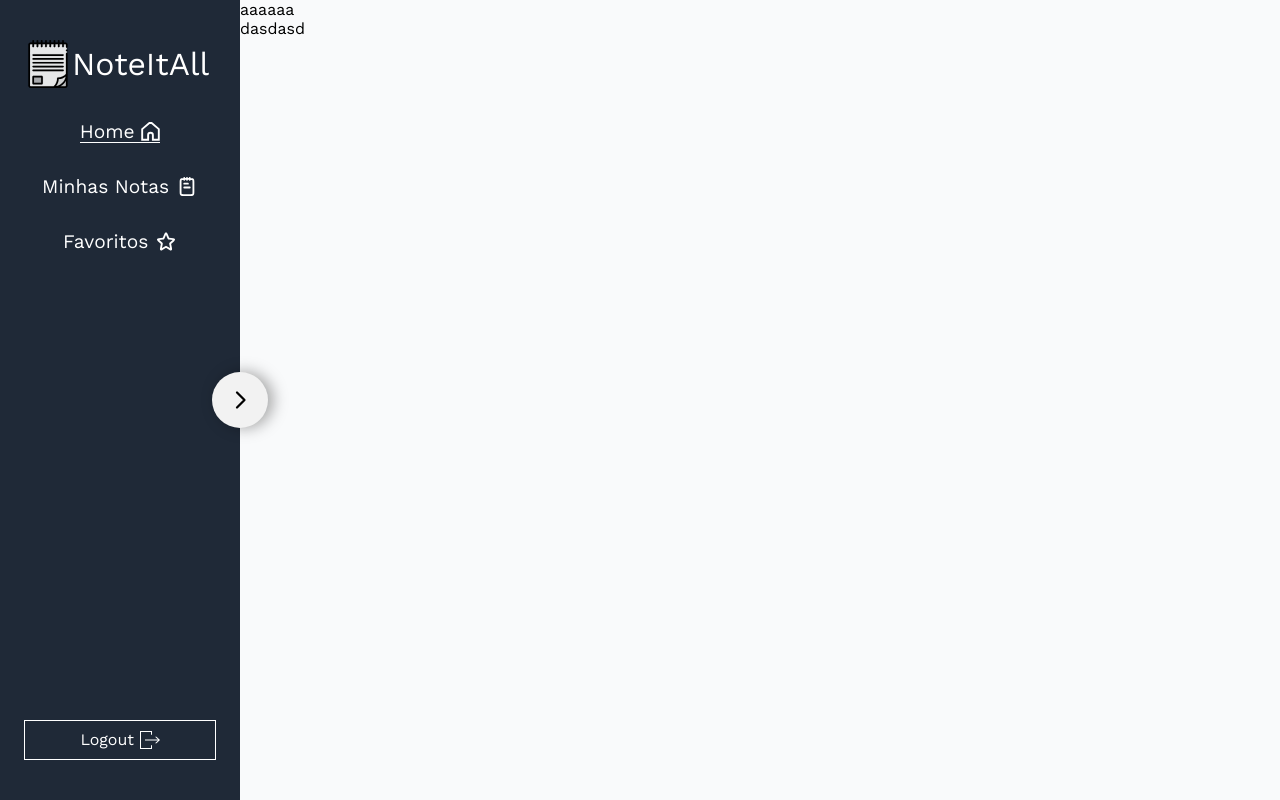
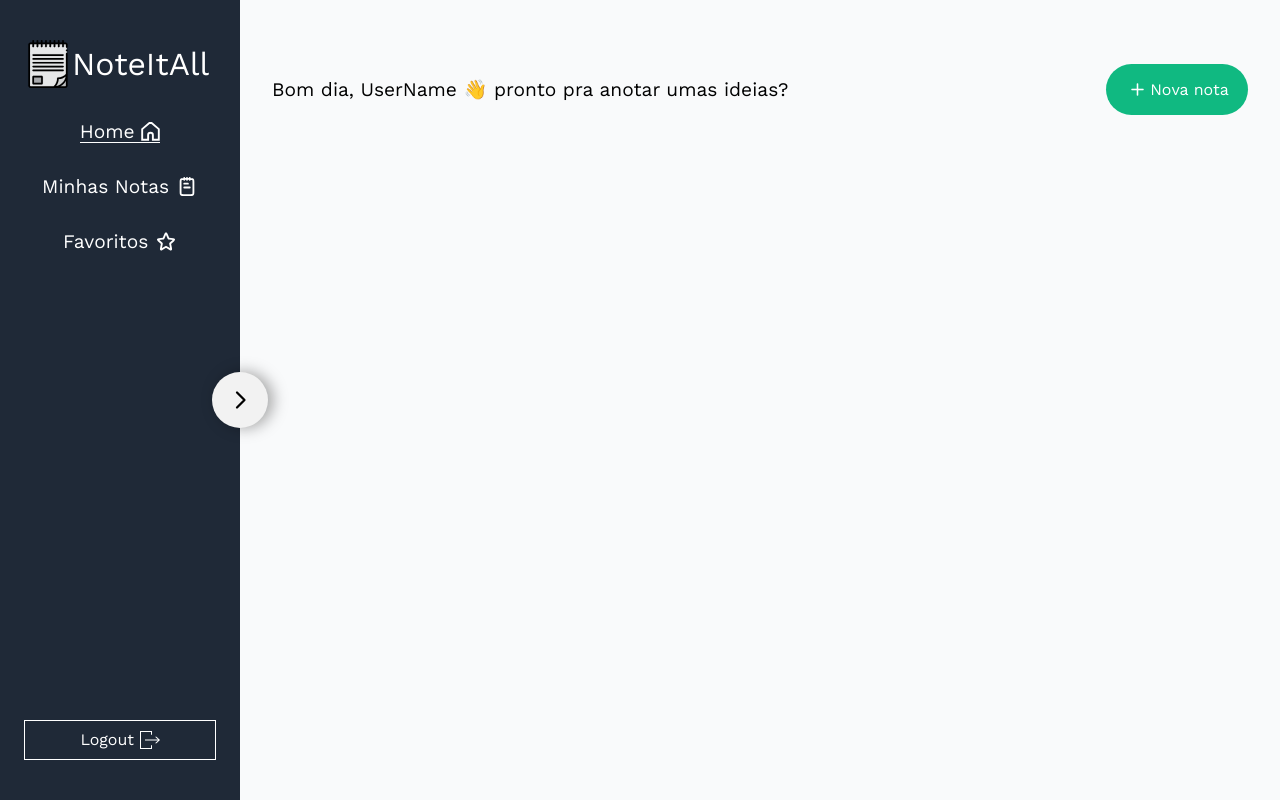
Before and after one commit to ArthurGehlen/noteItAll, a React (Vite) app: page /home in a window 1280 px wide. Built offline with nearby package versions, Linux system fonts and the light colour scheme; no server answers; the database is empty; sample sign-in values are in the browser's storage.

Commit message:
Finalizando  a sidebar e começando os conteúdos da home

```diff
--- a/src/components/UI/ContentComponent.css
+++ b/src/components/UI/ContentComponent.css
@@ -1,11 +1,13 @@
 .content_component {
   grid-area: main;
+  padding: 2rem;
 }
 
 @media screen and (max-width: 618px) {
   .content_component {
     position: relative;
-    padding-left: 5rem;
+    padding: 1rem;
+    padding-left: 6rem;
     z-index: 1;
   }
 }
--- /dev/null
+++ b/src/components/UI/Header.css
@@ -0,0 +1,26 @@
+.header {
+  width: 100%;
+  display: flex;
+  justify-content: space-between;
+  padding: 1rem;
+  height: fit-content;
+  background: linear-gradient(#93c5fd 0%, #c7d2fe 90%);
+  border-radius: 0.6rem;
+}
+
+.user_area_header {
+  display: flex;
+  align-items: center;
+  gap: 1.25rem;
+}
+
+.user_area_header img {
+  border-radius: 50%;
+  max-width: 4rem;
+}
+
+.user_area_header h2 {
+  font-size: 1.6rem;
+  color: #fff;
+  font-weight: 400;
+}
--- /dev/null
+++ b/src/components/UI/Header.jsx
@@ -0,0 +1,21 @@
+// Utils
+import "./Header.css";
+import { useAuth } from "../../context/AuthProvider";
+
+const Header = () => {
+  const { profile } = useAuth();
+
+  if (!profile) return null; // verificação básica mas funcional :D
+
+  return (
+    <div className="header">
+      {/* planejo colocar um botão de configuração no futuro, ja estou adiantando a estrutura */}
+      <div className="user_area_header">
+        <img src={profile.avatar} alt="Avatar" />
+        <h2>{profile.username}</h2>
+      </div>
+    </div>
+  );
+};
+
+export default Header;
--- a/src/components/UI/Sidebar.css
+++ b/src/components/UI/Sidebar.css
@@ -35,6 +35,19 @@
 
 .sidebar_hidden img:not(.sidebar_logo img) {
   max-width: 1.8rem;
+}
+
+.sidebar_hidden .sidebar_links a::before {
+  display: none;
+}
+
+.sidebar_hidden .sidebar_links a {
+  padding: 0.6rem;
+}
+
+.sidebar_hidden .active_link {
+  border: 1px solid white;
+  border-radius: 50%;
 }
 
 /* AQUI termina a sidebar_hidden */
@@ -154,9 +167,9 @@
 
 .toggle_sidebar_btn img {
   min-width: 100%;
-  transition: 0.4s ease transform;
 }
 
+/* haja gambiarra */
 @media screen and (max-width: 618px) {
   .sidebar,
   .sidebar_hidden {
@@ -177,6 +190,10 @@
     z-index: 3;
   }
 
+  .sidebar_hidden .toggle_sidebar_btn {
+    right: calc(-3.5rem / 2);
+  }
+
   .toggle_sidebar_btn {
     right: 1rem;
     z-index: 4;
--- a/src/components/UI/Sidebar.jsx
+++ b/src/components/UI/Sidebar.jsx
@@ -1,10 +1,11 @@
 // Hooks
 import { Link } from "react-router-dom";
-import { useEffect, useState } from "react";
+import { useEffect } from "react";
 
 // Utils
 import "./Sidebar.css";
 import { useAuth } from "../../context/AuthProvider";
+import { usePreference } from "../../context/PreferencesProvider";
 
 // Images
 import logo from "../../assets/logo.svg";
@@ -22,18 +23,29 @@ const links = [
   { id: 3, link_name: "Favoritos", path: "/favorites", img: favorites_icon },
 ];
 
+// SIDEBAR FINALIZADA NÃO MEXER MAIS :)
+
 const Sidebar = ({ current_link }) => {
   const { logout } = useAuth();
-  const [isSidebarActive, setIsSidebarActive] = useState(true);
+  const { isSidebarActiveGlobal, setIsSidebarActiveGlobal } = usePreference();
 
-  const screen_width = window.innerWidth;
+  // é... o site funciona melhor em desktop
+  // mas acho q ficou bom :)
+  useEffect(() => {
+    const handleResize = () => {
+      if (window.innerWidth <= 618) {
+        setIsSidebarActiveGlobal(false);
+      }
+    };
 
-  useEffect(() => {
-    if (screen_width <= 618) setIsSidebarActive(false);
+    handleResize();
+    window.addEventListener("resize", handleResize); // gracias stackOverflow :D
+
+    return () => window.removeEventListener("resize", handleResize);
   }, []);
 
   return (
-    <div className={isSidebarActive ? "sidebar" : "sidebar_hidden"}>
+    <div className={isSidebarActiveGlobal ? "sidebar" : "sidebar_hidden"}>
       <header className="sidebar_header">
         <div className="sidebar_logo">
           <img src={logo} alt="Logo" />
@@ -64,13 +76,13 @@ const Sidebar = ({ current_link }) => {
       {/* na hora do design eu n pensei nisso kkkkk */}
       <button
         className="toggle_sidebar_btn"
-        onClick={() => setIsSidebarActive(!isSidebarActive)}
+        onClick={() => setIsSidebarActiveGlobal(!isSidebarActiveGlobal)}
       >
         <img
           src={sidebar_arrow}
           alt="Active"
           style={{
-            isSidebarActive: { transform: "rotate(-180deg)" },
+            isSidebarActiveGlobal: { transform: "rotate(-180deg)" },
           }} /* eu juro q n sei como isso funcionou... mas funcionou :) */
         />
       </button>
--- a/src/context/PreferencesProvider.jsx
+++ b/src/context/PreferencesProvider.jsx
@@ -0,0 +1,18 @@
+// Hooks
+import { createContext, useContext, useState } from "react";
+
+const PreferenceContext = createContext();
+
+export function PreferencesProvider({ children }) {
+  const [isSidebarActiveGlobal, setIsSidebarActiveGlobal] = useState(true);
+
+  return (
+    <PreferenceContext.Provider
+      value={{ isSidebarActiveGlobal, setIsSidebarActiveGlobal }}
+    >
+      {children}
+    </PreferenceContext.Provider>
+  );
+}
+
+export const usePreference = () => useContext(PreferenceContext);
--- a/src/main.jsx
+++ b/src/main.jsx
@@ -9,12 +9,15 @@ import App from "./App.jsx";
 // Utils
 import "./index.css";
 import { AuthProvider } from "./context/AuthProvider.jsx";
+import { PreferencesProvider } from "./context/PreferencesProvider.jsx";
 
 createRoot(document.getElementById("root")).render(
   <StrictMode>
     <BrowserRouter>
       <AuthProvider>
-        <App />
+        <PreferencesProvider>
+          <App />
+        </PreferencesProvider>
       </AuthProvider>
     </BrowserRouter>
   </StrictMode>
--- a/src/pages/Home.jsx
+++ b/src/pages/Home.jsx
@@ -3,18 +3,41 @@ import { useAuth } from "../context/AuthProvider";
 import "./css/Home.css";
 
 // Hooks
-import { useState, useEffect } from "react";
+import { useState, useEffect, use } from "react";
+
+// Images
+import add_img from "../assets/add_img.svg";
 
 // Components
 import MainComponent from "../components/UI/MainComponent";
 import ContentComponent from "../components/UI/ContentComponent";
 import Sidebar from "../components/UI/Sidebar";
+import Header from "../components/UI/Header";
 
 function Home() {
   document.title = "NoteItAll - Home";
 
   const { profile } = useAuth();
-  const [username, setUsername] = useState("");
+  const [username, setUsername] = useState(null);
+
+  const check_hour = () => {
+    const now = new Date().getHours();
+
+    if (now >= 0 && now <= 12) {
+      return "Bom dia";
+    } else if (now >= 13 && now <= 16) {
+      return "Boa tarde";
+    } else {
+      return "Boa noite";
+    }
+  };
+
+  const greetings = [
+    `${check_hour()}, UserName 👋 pronto pra anotar umas ideias?`,
+    "De volta? Bora bagunçar mais umas notas 😅",
+    "Bem-vindo de volta! Suas ideias estavam com saudade (ou não).",
+    "Pronto pra escrever algo que vai esquecer de ler depois?",
+  ];
 
   useEffect(() => {
     if (profile && profile.username) {
@@ -26,7 +49,17 @@ function Home() {
     <MainComponent>
       <Sidebar current_link="Home" />
       <ContentComponent>
-        <p>aaaaaa</p>dasdasd
+        <Header />
+        <div className="user_greetings_container">
+          <p>{greetings[Math.floor(Math.random() * greetings.length)]}</p>{" "}
+          {/* talvez fazer algo mais elaborado aqui. localStorage? */}
+          <button>
+            {" "}
+            {/* mudar pra link */}
+            <img src={add_img} alt="Add" />
+            <span>Nova nota</span>
+          </button>
+        </div>
       </ContentComponent>
     </MainComponent>
   );
--- a/src/pages/css/Home.css
+++ b/src/pages/css/Home.css
@@ -0,0 +1,34 @@
+.user_greetings_container {
+  margin: 2rem 0;
+  display: flex;
+  justify-content: space-between;
+  align-items: center;
+  flex-wrap: wrap;
+  gap: 0.6rem;
+}
+
+.user_greetings_container p {
+  font-size: 1.2rem;
+}
+
+.user_greetings_container button {
+  padding: 0.8rem 1.2rem;
+  background-color: #10b981;
+  color: #fff;
+  display: flex;
+  align-items: center;
+  justify-content: center;
+  border: none;
+  border-radius: 2rem;
+  transition: 0.4s ease opacity;
+}
+
+.user_greetings_container button:hover {
+  opacity: 0.5;
+}
+
+@media screen and (max-width: 618px) {
+  .user_greetings_container button {
+    flex: 1;
+  }
+}
--- a/src/pages/css/LandingPage.css
+++ b/src/pages/css/LandingPage.css
@@ -108,7 +108,7 @@
 }
 
 .landing_footer {
-  background-color: #3b82f6;
+  background-color: #111827;
   color: #fff;
   padding: 2rem;
 }
```
Also changed, not shown: src/assets/add_img.svg (added).
